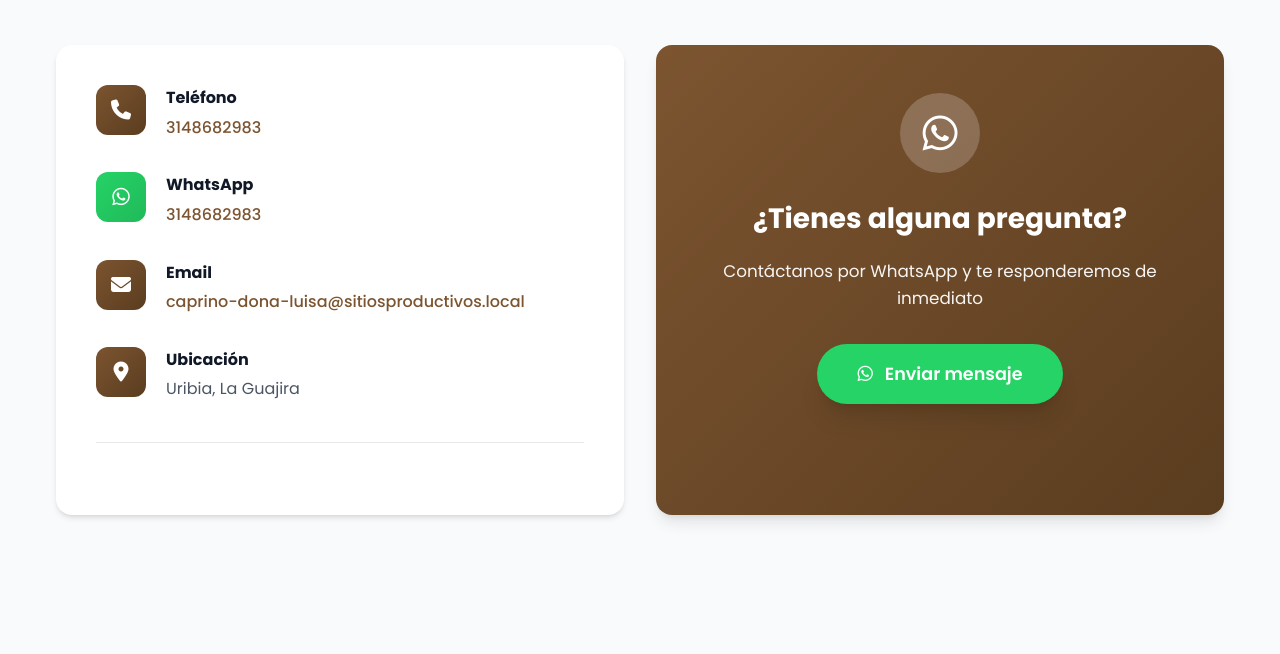
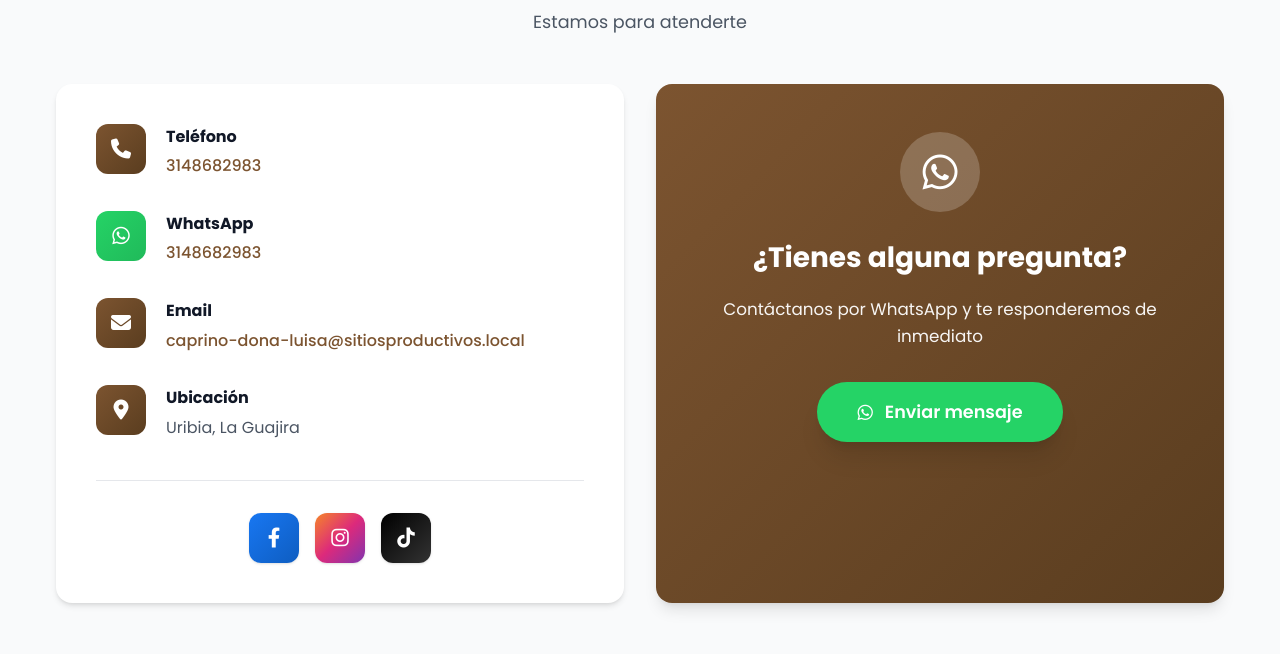
Before and after one commit to ReconvencionLaboralGuajira/caprino-dona-luisa-110, a plain HTML site: page index.html in a window 1280 px wide. Shown: the part 3556-4210 px from the top of the page. Drawn offline with nearby package versions, Linux system fonts and the light colour scheme; no server answers.

Commit message:
Publish site

```diff
--- a/index.html
+++ b/index.html
@@ -162,7 +162,7 @@
                             <p>Chivos en excelentes condiciones, aptos para levante, reproducción o consumo.</p>
 
                             <div class="product-footer">
-                                <span class="price">Escríbenos para más información </span>
+                                <span class="price">Desde $Escríbenos para más información </span>
 
                                 <a href="https://wa.me/3148682983?text=Hola,%20me%20interesa%20Venta de chivo en pie (promedio 10 kg)"
                                    class="btn-small"
@@ -188,7 +188,7 @@
                             <p>Carne fresca, seleccionada y lista para comercialización o consumo familiar.</p>
 
                             <div class="product-footer">
-                                <span class="price">Escríbenos para más información </span>
+                                <span class="price">Desde $Escríbenos para más información </span>
 
                                 <a href="https://wa.me/3148682983?text=Hola,%20me%20interesa%20Venta de carne de chivo"
                                    class="btn-small"
@@ -308,7 +308,19 @@
 
                         <nav class="social-links" aria-label="Redes sociales">
 
+                            <a href="https://www.facebook.com/profile.php?id=61584447575282" target="_blank" rel="noopener noreferrer" class="social-btn facebook" aria-label="Visítanos en Facebook">
+                                <i class="fab fa-facebook-f"></i>
+                            </a>
 
+
+                            <a href="https://www.instagram.com/caprinos_donaluisa/" target="_blank" rel="noopener noreferrer" class="social-btn instagram" aria-label="Síguenos en Instagram">
+                                <i class="fab fa-instagram"></i>
+                            </a>
+
+
+                            <a href="https://www.tiktok.com/@caprinos_donaluisa" target="_blank" rel="noopener noreferrer" class="social-btn tiktok" aria-label="Síguenos en TikTok">
+                                <i class="fab fa-tiktok"></i>
+                            </a>
 
                         </nav>
                     </div>
```
